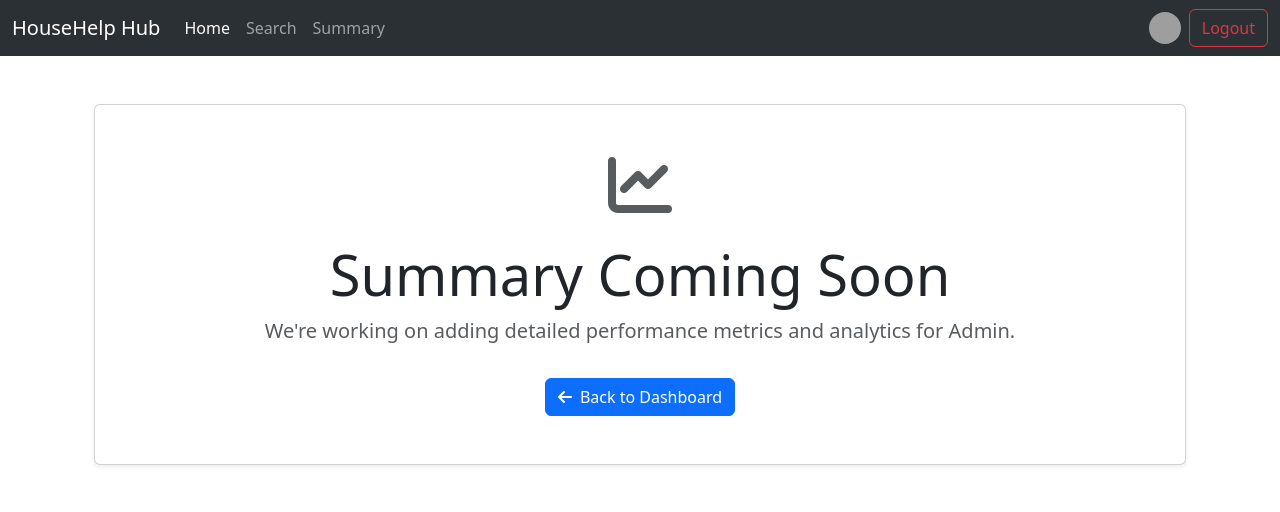
After one commit to mAmanullah7/HouseHelp-Hub, a Flask app: page /admin/summary in a window 1280 px wide. The commit adds this page. Shown: the top 512 px of the page. Run offline with Flask 3, Linux system fonts and the light colour scheme; the visitor is signed in with stand-in values (Sample User, id 1); grey boxes are pictures that could not be loaded.

Commit message:
Updated summary routes and templates for admin, user as well as for professionals

```diff
--- a/applications/routes.py
+++ b/applications/routes.py
@@ -328,7 +328,7 @@ def profile_post():
 @auth_required
 def logout():
     session.pop('User_id')
-    return redirect(url_for('login'))
+    return redirect(url_for('index'))
 
 
 
@@ -1061,3 +1061,78 @@ def customer_search():
                          price_max=price_max,
                          rating=rating,
                          sort_by=sort_by)
+
+
+
+# ----------------------- SUmmary ----------------------------
+
+# routes.py
+@app.route('/admin/summary')
+@admin_required
+def admin_summary():
+    # Get statistics
+    total_customers = User.query.filter_by(is_client=True).count()
+    total_providers = User.query.filter_by(is_provider=True).count()
+    total_services = Service.query.count()
+
+    # Get service requests statistics
+    total_requests = ServiceRequest.query.count()
+    pending_requests = ServiceRequest.query.filter_by(status='Pending').count()
+    active_requests = ServiceRequest.query.filter_by(status='In Progress').count()
+    completed_requests = ServiceRequest.query.filter_by(status='Completed').count()
+
+    # Get top rated professionals
+    top_professionals = User.query.filter_by(is_provider=True)\
+        .order_by(User.avg_rating.desc())\
+        .limit(5).all()
+
+    # Get most requested services
+    service_stats = db.session.query(
+        Service.service_name,
+        db.func.count(ServiceRequest.id).label('request_count')
+    ).join(ServiceRequest)\
+     .group_by(Service.service_name)\
+     .order_by(db.desc('request_count'))\
+     .limit(5).all()
+
+    return render_template('admin_summary.html',
+                         total_customers=total_customers,
+                         total_providers=total_providers,
+                         total_services=total_services,
+                         total_requests=total_requests,
+                         pending_requests=pending_requests,
+                         active_requests=active_requests,
+                         completed_requests=completed_requests,
+                         top_professionals=top_professionals,
+                         service_stats=service_stats)
+
+
+# routes.py
+@app.route('/professional/summary')
+@auth_required
+def professional_summary():
+    # Get personal statistics
+    # current_user = User.query.get(session['User_id'])
+    # total_requests = ServiceRequest.query.filter_by(provider_id=current_user.id).count()
+    # completed_requests = ServiceRequest.query.filter_by(
+    #     provider_id=current_user.id,
+    #     status='Completed'
+    # ).count()
+    # active_requests = ServiceRequest.query.filter_by(
+    #     provider_id=current_user.id,
+    #     status='In Progress'
+    # ).count()
+
+    # # Calculate completion rate
+    # completion_rate = (completed_requests / total_requests * 100) if total_requests > 0 else 0
+
+    # # Get monthly request counts
+    # monthly_stats = db.session.query(
+    #     db.func.strftime('%Y-%m', ServiceRequest.date_created).label('month'),
+    #     db.func.count(ServiceRequest.id).label('count')
+    # ).filter_by(provider_id=current_user.id)\
+    #  .group_by('month')\
+    #  .order_by('month')\
+    #  .limit(6).all()
+
+    return render_template('Professionals/summary.html')
--- /dev/null
+++ b/templates/admin_summary.html
@@ -0,0 +1,18 @@
+{% extends 'layout.html' %}
+
+{% block title %}Admin Summary{% endblock %}
+
+{% block content %}
+<div class="container py-5">
+    <div class="card shadow-sm">
+        <div class="card-body text-center py-5">
+            <i class="fas fa-chart-line fa-4x text-muted mb-4"></i>
+            <h2 class="display-4">Summary Coming Soon</h2>
+            <p class="lead text-muted">We're working on adding detailed performance metrics and analytics for Admin.</p>
+            <a href="{{ url_for('professional_dashboard') }}" class="btn btn-primary mt-3">
+                <i class="fas fa-arrow-left me-2"></i>Back to Dashboard
+            </a>
+        </div>
+    </div>
+</div>
+{% endblock %}
--- a/templates/index.html
+++ b/templates/index.html
@@ -153,7 +153,7 @@
                         <img src="https://api.dicebear.com/9.x/lorelei/svg?seed=John"
                              class="rounded-circle me-2" style="width: 32px; height: 32px;">
                         <div>
-                            <h6 class="mb-0">John Doe</h6>
+                            <h6 class="mb-0">Amir Alam</h6>
                             <small class="text-muted">House Cleaning Service</small>
                         </div>
                     </div>
@@ -169,7 +169,7 @@
                         <img src="https://api.dicebear.com/9.x/lorelei/svg?seed=Sarah"
                              class="rounded-circle me-2" style="width: 32px; height: 32px;">
                         <div>
-                            <h6 class="mb-0">Sarah Smith</h6>
+                            <h6 class="mb-0">Talib Hussain</h6>
                             <small class="text-muted">Repair Service</small>
                         </div>
                     </div>
@@ -185,7 +185,7 @@
                         <img src="https://api.dicebear.com/9.x/lorelei/svg?seed=Mike"
                              class="rounded-circle me-2" style="width: 32px; height: 32px;">
                         <div>
-                            <h6 class="mb-0">Mike Johnson</h6>
+                            <h6 class="mb-0">Mohammad Amanullah</h6>
                             <small class="text-muted">Home Improvement</small>
                         </div>
                     </div>
--- a/templates/layout.html
+++ b/templates/layout.html
@@ -23,7 +23,7 @@
     {% with messages = get_flashed_messages() %}
     {% if messages %}
         {% for message in messages %}
-        <div class="alert alert-danger" role="alert">
+        <div class="alert alert-secondary" role="alert">
             {{message}}
           </div>
         {% endfor %}
--- a/templates/navbar.html
+++ b/templates/navbar.html
@@ -27,7 +27,7 @@
 
 
                 <li class="nav-item">
-                    <a class="nav-link" href="">Summary</a>
+                    <a class="nav-link" href="{{url_for('admin_summary')}}">Summary</a>
                 </li>
                 {% elif user.is_provider %}
                 <li class="nav-item">
@@ -37,7 +37,7 @@
                     <a class="nav-link" href="{{url_for('professional_search')}}">Search</a>
                 </li>
                 <li class="nav-item">
-                    <a class="nav-link" href="/">Summary</a>
+                    <a class="nav-link" href="{{url_for('professional_summary')}}">Summary</a>
                 </li>
                 {% else %}
                 <li class="nav-item">
```
Also changed, not shown: templates/Professionals/summary.html (added, +18 -0 lines), templates/customer/summary.html (added, +18 -0 lines).
